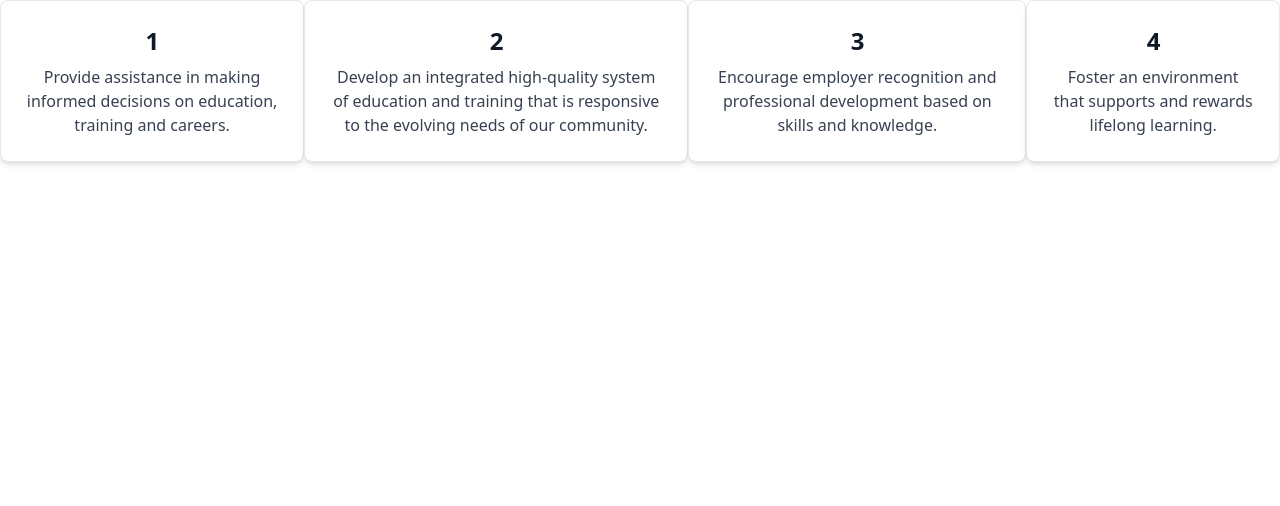
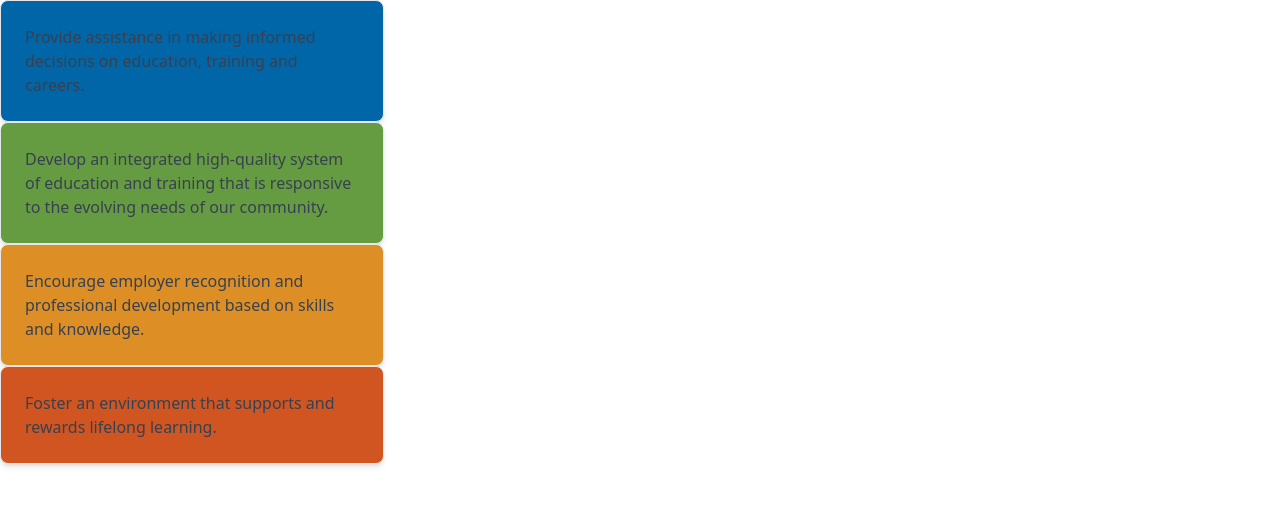
Before and after one commit to EK-Engineering/OK-Futures, a React (Create React App) app: page / in a window 1280 px wide. Shown: the top 506 px of the page. Built offline with nearby package versions, Linux system fonts and the light colour scheme.

Commit message:
sets color background for truths

```diff
--- a/package.json
+++ b/package.json
@@ -11,6 +11,7 @@
     "react-dom": "^18.2.0",
     "react-router-dom": "^6.4.2",
     "react-scripts": "5.0.1",
+    "react-uuid": "^2.0.0",
     "web-vitals": "^2.1.4"
   },
   "scripts": {
--- a/src/Components/Card/Card.jsx
+++ b/src/Components/Card/Card.jsx
@@ -1,14 +1,25 @@
-export default function Card({ num, txt }) {
+// because tailwind doesn't support dynamic segments within classnames
+// we're storing the full classnames for each color in a variable which we'll call on, dependent on the prop passed to the card
+
+const greenStyle = "flex flex-row p-6 max-w-sm bg-green-l rounded-lg border border-gray-200 shadow-md dark:bg-gray-800 dark:border-gray-700"
+const blueStyle = "flex flex-row p-6 max-w-sm bg-blue-d rounded-lg border border-gray-200 shadow-md dark:bg-gray-800 dark:border-gray-700"
+const yellowStyle = "flex flex-row p-6 max-w-sm bg-yellow-d rounded-lg border border-gray-200 shadow-md dark:bg-gray-800 dark:border-gray-700"
+const rustStyle = "flex flex-row p-6 max-w-sm bg-rust-d rounded-lg border border-gray-200 shadow-md dark:bg-gray-800 dark:border-gray-700"
+
+export default function Card({ color, txt }) {
+
+    function getBgColor() {
+        if (color === 'blue') return blueStyle;
+        if (color === 'green') return greenStyle;
+        if (color === 'rust') return rustStyle;
+        if (color === 'yellow') return yellowStyle;
+    }
 
   return (
-    <div
-        className="flex flex-col justify-center p-6 max-w-sm bg-white rounded-lg border border-gray-200 shadow-md dark:bg-gray-800 dark:border-gray-700">
-        <h5
-            className="mb-2 text-center text-2xl font-bold tracking-tight text-gray-900 dark:text-white">
-                {num}</h5>
-        <p
-            className="font-normal text-center text-gray-700 dark:text-gray-400">
-                {txt}</p>
+    <div className={getBgColor()} >
+        <p className="font-normal text-white lg:text-gray-700 dark:text-gray-400">
+            {txt}
+        </p>
     </div>
         )
     }
--- a/src/Components/KeyTruths/KeyTruths.jsx
+++ b/src/Components/KeyTruths/KeyTruths.jsx
@@ -1,19 +1,20 @@
 import Card from '../Card/Card.jsx';
+import uuid from 'react-uuid';
 
 const content = [
-    {num: 1, txt: 'Provide assistance in making informed decisions on education, training and careers.'},
-    {num: 2, txt: 'Develop an integrated high-quality system of education and training that is responsive to the evolving needs of our community.'},
-    {num: 3, txt: 'Encourage employer recognition and professional development based on skills and knowledge.'},
-    {num: 4, txt: 'Foster an environment that supports and rewards lifelong learning.'}
+    {color: 'blue', txt: 'Provide assistance in making informed decisions on education, training and careers.'},
+    {color: 'green', txt: 'Develop an integrated high-quality system of education and training that is responsive to the evolving needs of our community.'},
+    {color: 'yellow', txt: 'Encourage employer recognition and professional development based on skills and knowledge.'},
+    {color: 'rust', txt: 'Foster an environment that supports and rewards lifelong learning.'}
     ]
 
 export default function KeyTruths() {
   return (
-    <div className="flex flex-row">
+    <div className="flex flex-col">
     {
       content.map(
         (truth) =>
-          <Card key={truth.num + 1} num={truth.num} txt={truth.txt} />
+          <Card key={uuid()} color={truth.color} txt={truth.txt} />
         )
     }
     </div>
--- a/tailwind.config.js
+++ b/tailwind.config.js
@@ -7,15 +7,22 @@ module.exports = {
   ],
   //the variables for tailwind. you can change or extend(which creates new ones)
   theme: {
-    extend: {
-      "cadet-blue": "rgba(97, 150, 153, 0.705)",
       // provides a theme-screen variable for us to use
       // inline to develop responsively
       // => @media (min-width: 992px) { ... }
       screens: {
-        'lg': '800px',
+        'lg': '900px',
+      },
+      colors: {
+        'blue-l': '#004e99',
+        'blue-d': '#0066a8',
+        'yellow-l': '#ab6728',
+        'yellow-d': '#dd8e25',
+        'rust-l':  '#dd8e25',
+        'rust-d':  '#d15521',
+        'green-d': '#30681f',
+        'green-l': '#659c41'
       }
-    },
   },
   //tailwind specific, stuff only gets added here if the docs say so
   plugins: [
```
Also changed, not shown: 1 other file (tests, documents, lock files or other folders).
